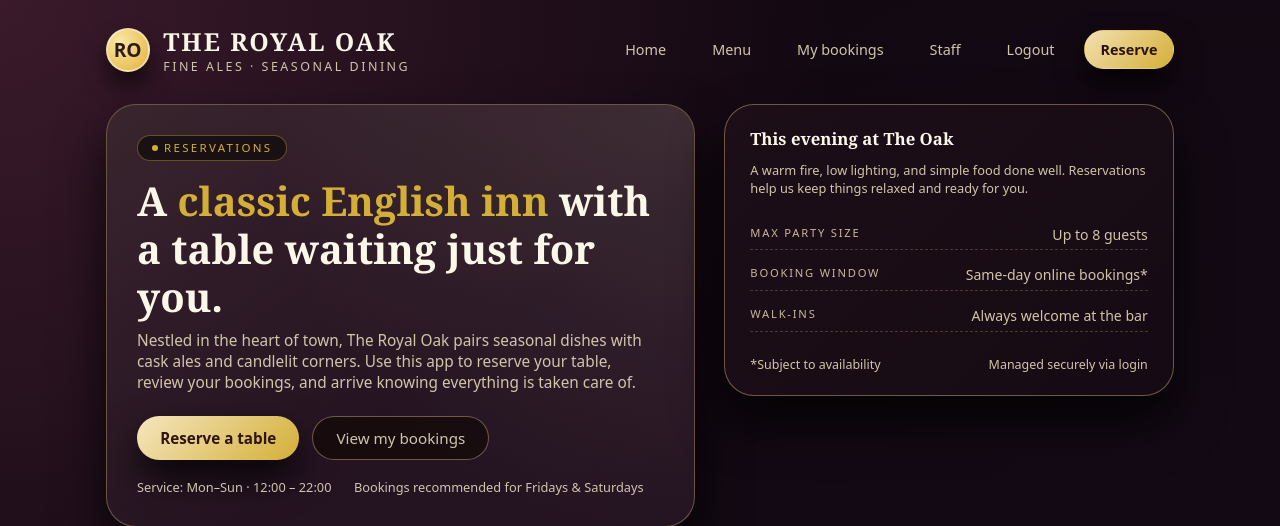
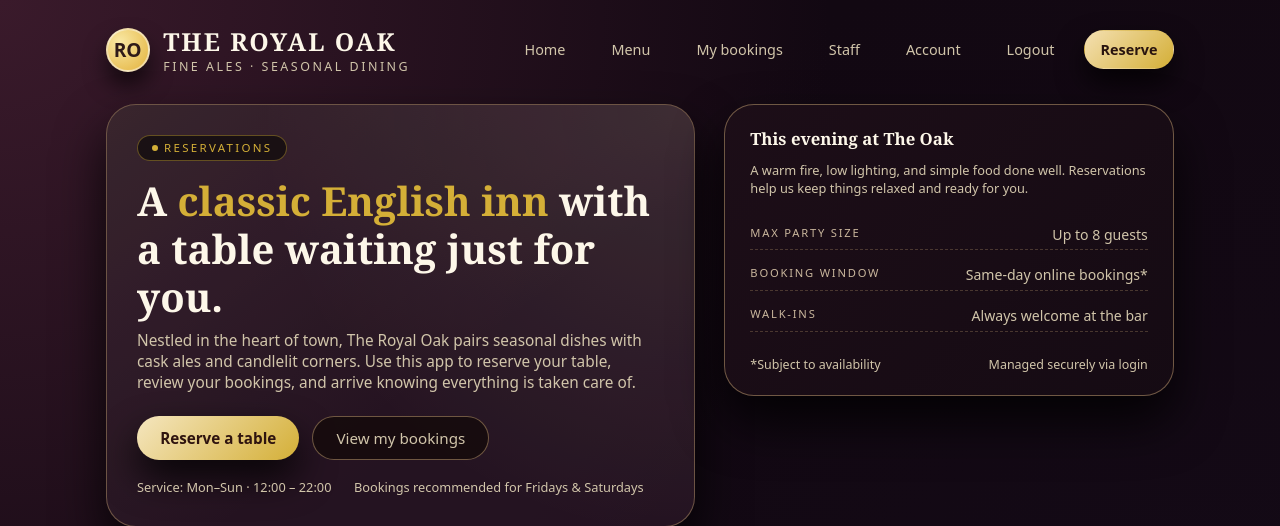
Before and after one commit to HollieMorrison/Royal-Oak, a Django app: page / in a window 1280 px wide. Shown: the top 526 px of the page. Run offline with Django 5.2, Linux system fonts and the light colour scheme; the visitor is signed in with stand-in values (Sample User, id 1).

Commit message:
navbar updated across all pages so that logged in users can get to the accounts page

```diff
--- a/templates/home.html
+++ b/templates/home.html
@@ -26,6 +26,7 @@
             <a href="{% url 'staff_dashboard' %}" class="nav-link">Staff</a>
           {% endif %}
           {% if user.is_authenticated %}
+            <a href="{% url 'account' %}" class="nav-link">Account</a>
             <a href="{% url 'logout' %}" class="nav-link">Logout</a>
             <a href="{% url 'reserve' %}" class="nav-link nav-link--primary">Reserve</a>
           {% else %}
```
